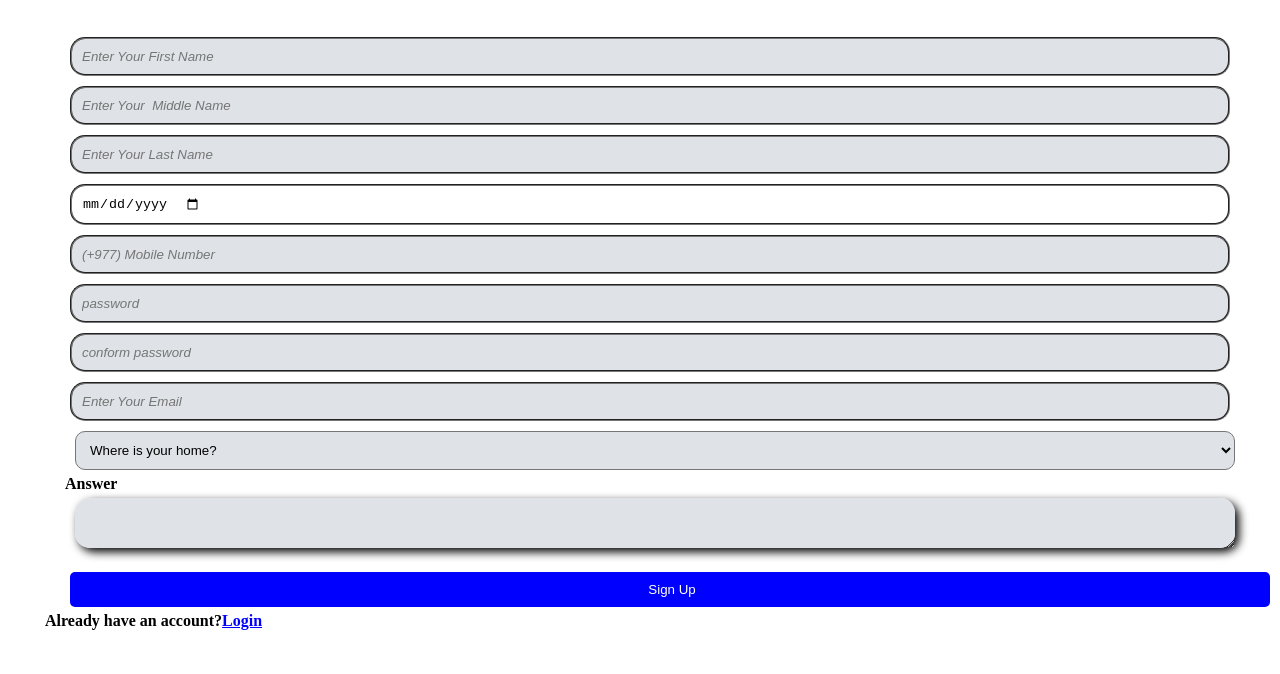
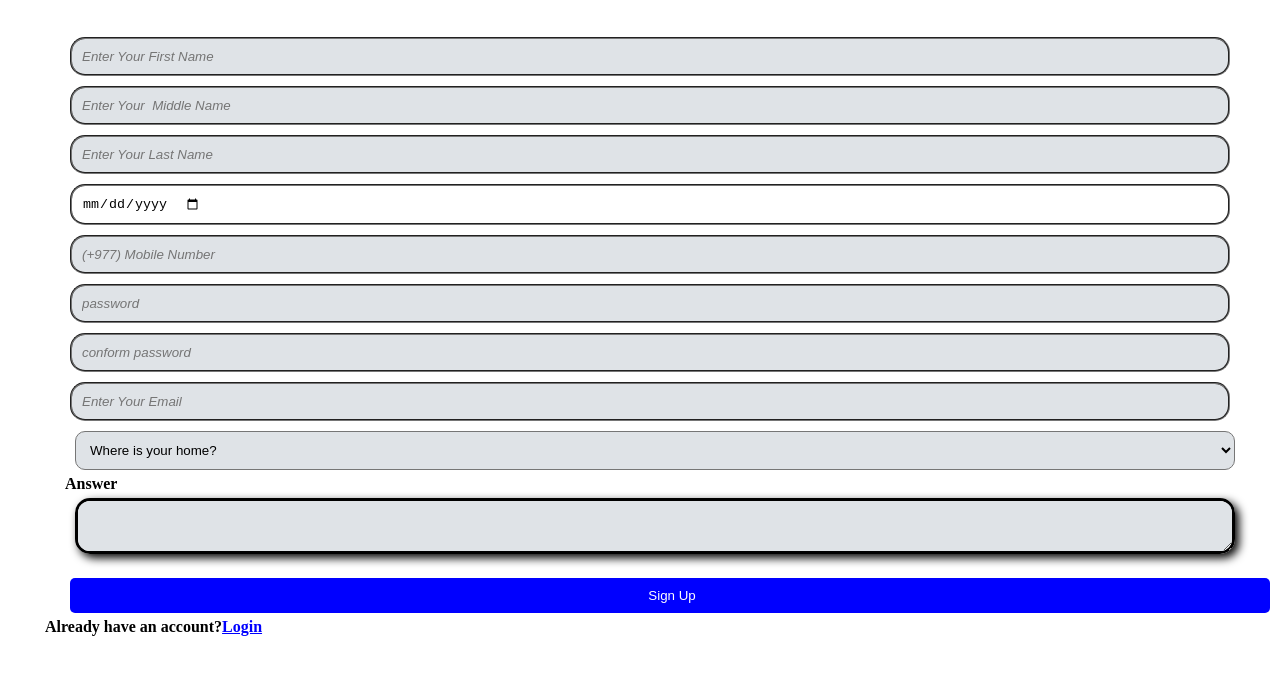
Before and after one commit to MrBond86/firstproject, a plain HTML site: page index.html in a window 1280 px wide. Shown: the part 258-932 px from the top of the page. Drawn offline with Linux system fonts and the light colour scheme.

Commit message:
Update cssfile.css

```diff
--- a/cssfile.css
+++ b/cssfile.css
@@ -61,7 +61,7 @@ textarea{
     width: 100%;
     padding: 25px;
     border-radius: 15px;
-    border: 0;
+    border: none;
     box-shadow: 4px 4px 10px;
     height: 10px;
     border-style:solid ;
```
